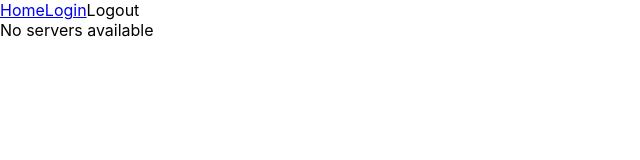
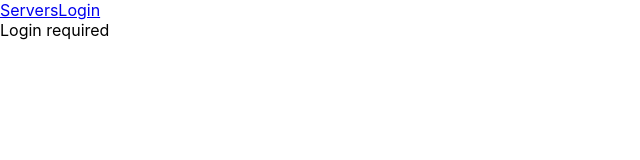
Before and after one commit to slinden2/wf-server-admin-panel, a React (Create React App) app in the folder frontend/: page / in a window 1280 px wide. Shown: the top 160 px of the page, without its empty margins (0-640 px from the left). Built offline with nearby package versions, Linux system fonts and the light colour scheme; no server answers.

Commit message:
Fixes some auth UI logic

```diff
--- a/frontend/src/App.tsx
+++ b/frontend/src/App.tsx
@@ -15,20 +15,23 @@ import config from "./config";
 import { useAuthContext } from "./context/AuthContext";
 
 const App = () => {
-  const { logoutUser, isAdmin } = useAuthContext();
+  const { logoutUser, isAdmin, token } = useAuthContext();
 
   return (
     <Router>
       <header>
-        <NavLink to="/">Home</NavLink>
+        <NavLink to="/">Servers</NavLink>
         {isAdmin && <NavLink to="/users">Users</NavLink>}
-        <a href={config.discordAuthUrl}>Login</a>
-        <span onClick={() => logoutUser()}>Logout</span>
+        {token ? (
+          <span onClick={() => logoutUser()}>Logout</span>
+        ) : (
+          <a href={config.discordAuthUrl}>Login</a>
+        )}
       </header>
       <Switch>
         <Route exact path="/">
           {isAdmin && <AdminCommands />}
-          <ServerList />
+          {token ? <ServerList /> : <div>Login required</div>}
         </Route>
         <Route exact path="/auth">
           <Auth />
```
